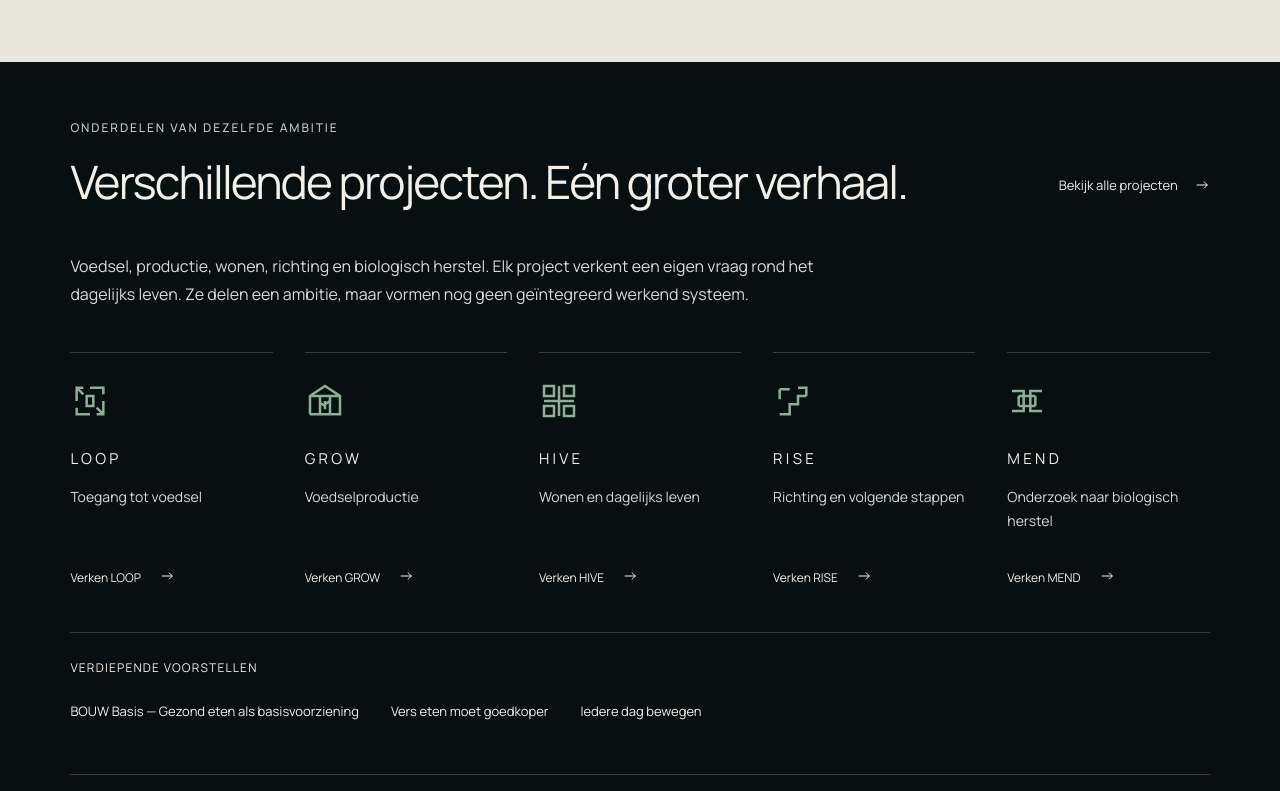
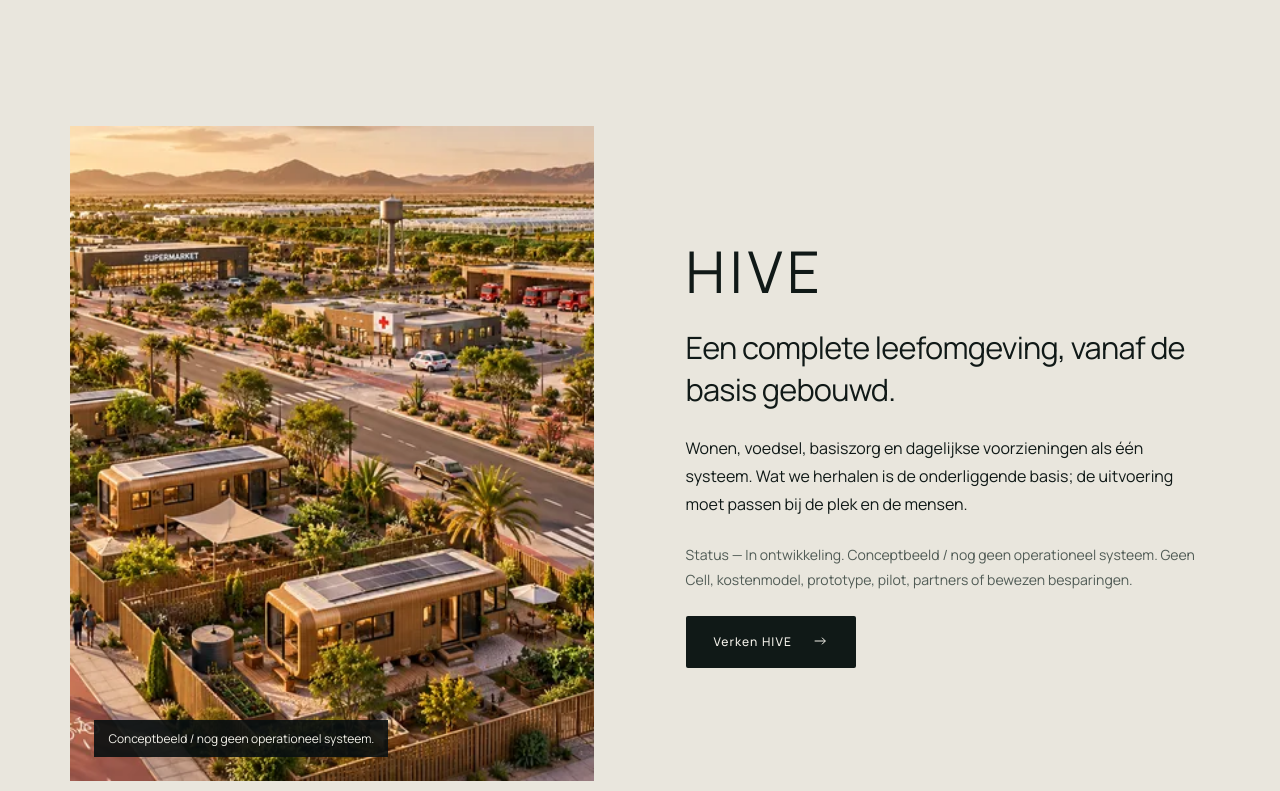
Before and after one commit to arthurmorgfan-dot/ontdekbouw, a Next.js app: page / in a window 1280 px wide. Shown: the part 3509-4300 px from the top of the page. Built offline with nearby package versions, Linux system fonts and the light colour scheme.

Commit message:
feat: showcase HIVE on homepage

```diff
--- a/scripts/validate-phase-one.mjs
+++ b/scripts/validate-phase-one.mjs
@@ -17,7 +17,7 @@ const checks = [];
 try {
  for (const prefix of ['', '/en']) {
   await page.goto(base + (prefix || '/'));
-  assert.deepEqual(await page.locator('.home-page > section').evaluateAll(es => es.map(e => e.id || e.className)), ['hero', 'mogelijkheden', 'bouwjaar', 'loop', 'projecten', 'werkwijze', 'doe-mee']);
+  assert.deepEqual(await page.locator('.home-page > section').evaluateAll(es => es.map(e => e.id || e.className)), ['hero', 'mogelijkheden', 'bouwjaar', 'loop', 'hive-chapter', 'projecten', 'werkwijze', 'doe-mee']);
   assert.equal(await page.locator('.life-sequence li').count(), 9);
   for (const id of ['home', 'main', 'visie', 'mogelijkheden', 'bouwjaar', 'loop', 'projecten', 'voorstellen', 'werkwijze', 'doe-mee', 'meebouwen', 'grow', 'hive', 'rise', 'mend']) assert.equal(await page.locator(`[id="${id}"]`).count(), 1, `Stable anchor ${prefix}#${id}`);
   assert.deepEqual(await page.locator('.desktop-nav a').allTextContents(), ['BOUW', 'BOUWJAAR', 'LOOP', prefix ? 'Projects' : 'Projecten']);
--- a/src/components/sections/LifeStory.tsx
+++ b/src/components/sections/LifeStory.tsx
@@ -14,3 +14,20 @@ export async function LoopChapter() {
  const { t, l } = await getI18n();
  return <section id="loop" className="story-feature story-loop section" aria-labelledby="loop-heading"><figure className="story-feature-art"><SceneImage src="/images/future/food.webp" alt={t("Conceptbeeld van verse voeding voor dagelijkse maaltijden")} sizes="(max-width: 767px) 100vw, 45vw" /><figcaption className="image-caption">{t("Conceptbeeld / geen bestaande LOOP-bezorgdienst")}</figcaption></figure><div className="story-feature-copy"><p className="eyebrow">{t("Een praktische basis / voedsel")}</p><p className="story-transition">{t("Mensen krijgen meer ruimte om iets op te bouwen als de basis van het dagelijks leven, zoals voedzaam eten, beter bereikbaar wordt.")}</p><h2 id="loop-heading">LOOP</h2><p className="story-statement">{t("De melkboer van toen. Voor het verse eten van morgen.")}</p><p>{t("De ambitie: regelmatig een betaalbaar pakket vers, voedzaam eten bij je thuis. Geproduceerd zo lokaal als praktisch mogelijk, met regionale distributie en kassen dichtbij steden waar dat zinvol blijkt. Minder gedoe rond de dagelijkse maaltijd, met ruimte om zelf te kiezen wat je eet.")}</p><p className="story-boundary">{t("Dit is een toekomstbeeld, geen werkende bezorgdienst. Betaalbaarheid, productie en bezorging moeten nog worden getoetst; bestaande winkels en afhaalpunten blijven mogelijke alternatieven.")}</p><Button href={l("/projecten/loop")} build>{t("Ontdek LOOP")}</Button></div></section>;
 }
+
+export async function HiveChapter() {
+ const { t, l } = await getI18n();
+ return <section id="hive-chapter" className="story-feature story-hive section" aria-labelledby="hive-heading">
+   <figure className="story-feature-art">
+     <SceneImage src="/images/projects/hive-hero.png" alt={t("HIVE / conceptbeeld, geen gebouwd systeem")} sizes="(max-width: 767px) 100vw, 45vw" />
+     <figcaption className="image-caption">{t("Conceptbeeld / nog geen operationeel systeem.")}</figcaption>
+   </figure>
+   <div className="story-feature-copy">
+     <h2 id="hive-heading">HIVE</h2>
+     <p className="story-statement">{t("Een complete leefomgeving, vanaf de basis gebouwd.")}</p>
+     <p>{t("Wonen, voedsel, basiszorg en dagelijkse voorzieningen als één systeem. Wat we herhalen is de onderliggende basis; de uitvoering moet passen bij de plek en de mensen.")}</p>
+     <p className="story-boundary">{t("Status — In ontwikkeling. Conceptbeeld / nog geen operationeel systeem. Geen Cell, kostenmodel, prototype, pilot, partners of bewezen besparingen.")}</p>
+     <Button href={l("/projecten/hive")} build>{t("Verken HIVE")}</Button>
+   </div>
+ </section>;
+}
--- a/src/views/page.tsx
+++ b/src/views/page.tsx
@@ -2,7 +2,7 @@ import { getI18n } from "@/i18n/server";
 import Header from "@/components/layout/Header";
 import Footer from "@/components/layout/Footer";
 import Hero from "@/components/sections/Hero";
-import { BuildingLife, BouwjaarChapter, LoopChapter } from "@/components/sections/LifeStory";
+import { BuildingLife, BouwjaarChapter, LoopChapter, HiveChapter } from "@/components/sections/LifeStory";
 import "./story.css";
 import Projects from "@/components/sections/Projects";
 
@@ -12,5 +12,5 @@ import Closing from "@/components/sections/Closing";
 
 export default async function Home() {
   const { t, l } = await getI18n();
-  return <><a className="skip-link" href={l("#main")}>{t("Ga naar inhoud")}</a><div id="home"><Header /></div><main id="main" className="home-page"><Hero /><BuildingLife /><BouwjaarChapter /><LoopChapter /><Projects compact /><HowItWorks /><Closing /></main><Footer /></>;
+  return <><a className="skip-link" href={l("#main")}>{t("Ga naar inhoud")}</a><div id="home"><Header /></div><main id="main" className="home-page"><Hero /><BuildingLife /><BouwjaarChapter /><LoopChapter /><HiveChapter /><Projects compact /><HowItWorks /><Closing /></main><Footer /></>;
 }
--- a/src/views/story.css
+++ b/src/views/story.css
@@ -15,7 +15,7 @@
 .story-feature-copy > .eyebrow { margin-top: 0; }
 .story-feature-art { position: relative; min-width: 0; margin: 0; aspect-ratio: 4 / 5; background: var(--ink); overflow: hidden; }
 .story-feature-art img { object-position: center; }
-.story-loop { background: var(--surface); }
+.story-loop, .story-hive { background: var(--surface); }
 .connected-intro { max-width: 800px; margin-bottom: 44px; color: var(--muted); }
 .projects-compact .connected-intro { color: var(--text-on-dark); }
 .projects-compact .section-heading h2 { font-size: var(--heading); max-width: 850px; }
@@ -43,7 +43,7 @@
  .life-sequence .eyebrow { grid-row: 1 / 3; margin: 4px 0 0; }
  .life-sequence p { grid-column: 2; }
  .story-feature-art { aspect-ratio: 4 / 3; }
- .story-loop .story-feature-art { order: 2; }
+ .story-loop .story-feature-art, .story-hive .story-feature-art { order: 2; }
  .editorial-list > div { grid-template-columns: 1fr; gap: 12px; }
  .projects-compact .section-heading { align-items: start; flex-direction: column; }
  .bouwjaar-hero h1 { font-size: clamp(32px,8.8vw,60px); }
```
Also changed, not shown: src/i18n/en.json.
